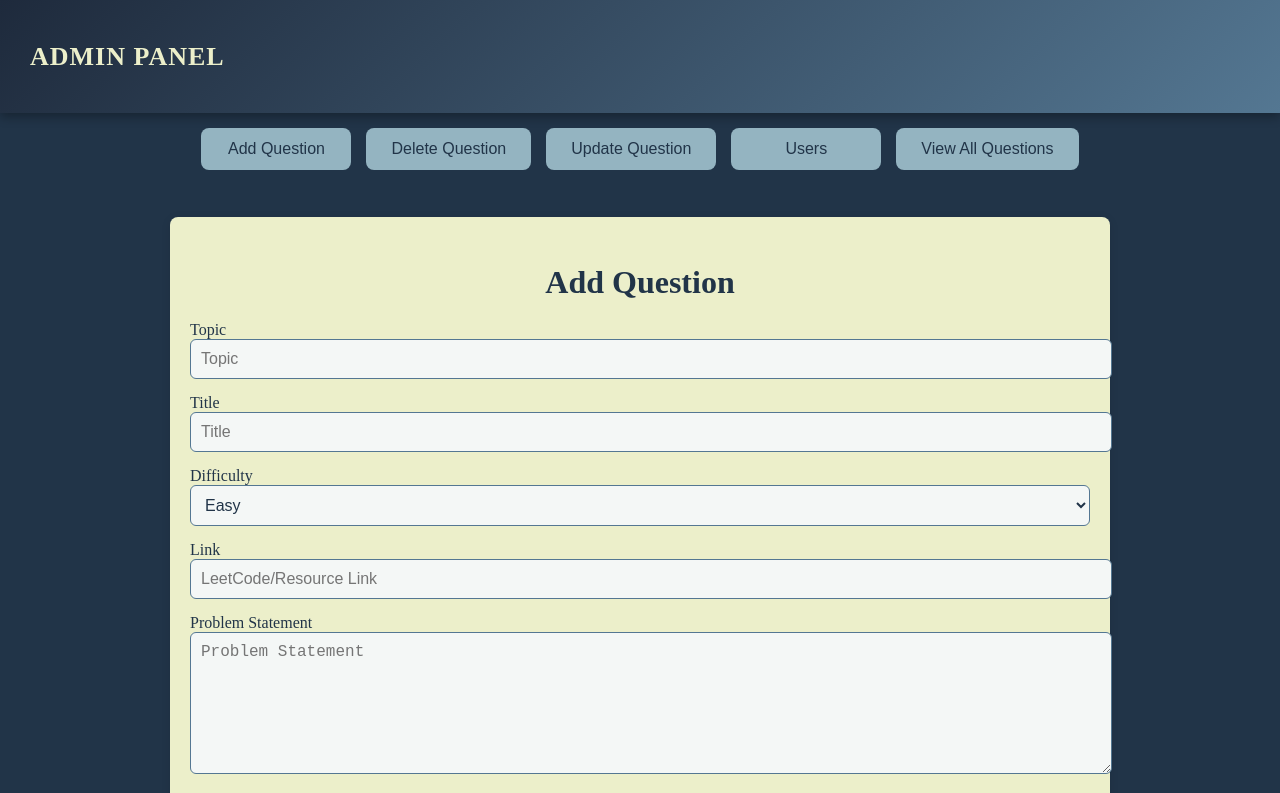
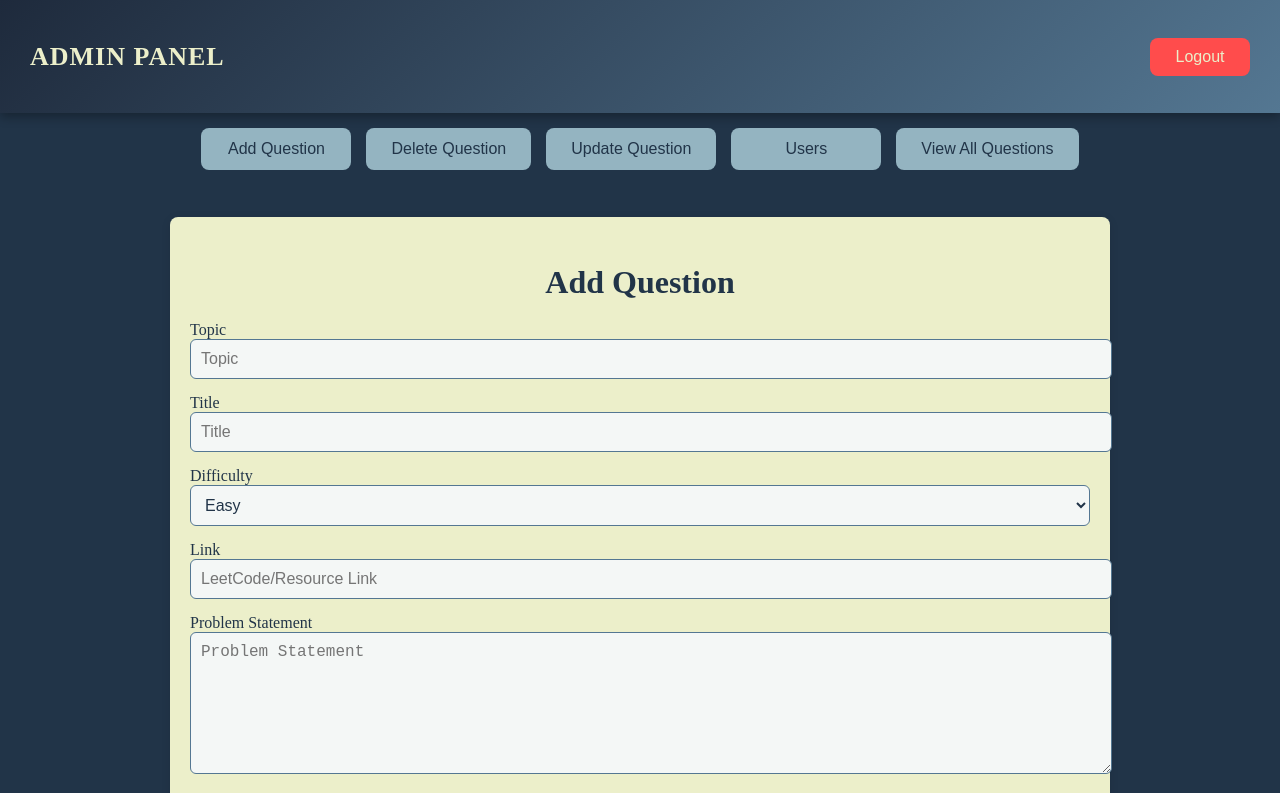
Before and after one commit to WeCodeTY/WeCode_WebSite, a React (Create React App) app in the folder client/: page /admin-dashboard in a window 1280 px wide. Shown: the top 793 px of the page. Built offline with nearby package versions, Linux system fonts and the light colour scheme; no server answers.

Commit message:
User Deleteion from admin

```diff
--- a/client/src/Layout1/Navbar.jsx
+++ b/client/src/Layout1/Navbar.jsx
@@ -193,7 +193,6 @@ const Navbar = () => {
   <div
     style={{
       position: "absolute",
-
       top: "70px",
       right: 0,
       backgroundColor: "#213448",
@@ -210,6 +209,7 @@ const Navbar = () => {
     <span style={{ color: "#ECEFCA", fontWeight: "bold", marginBottom: "5px" }}>
       Points: {userPoints}
     </span>
+
     {/* Show Create Room and Join Room only when on DSA Dashboard */}
     {isDsaDashboard && (
       <div style={{ display: "flex", gap: "10px", marginBottom: "5px" }}>
@@ -253,11 +253,13 @@ const Navbar = () => {
         </button>
       </div>
     )}
+
+    {/* Optimized Order for Buttons in Mobile Menu */}
     <span style={linkStyle} onClick={handleNavigateTouser}>User Details</span>
     <span style={linkStyle} onClick={handleNavigateToFollowDashboard}>Follow Dashboard</span>
     <span style={linkStyle} onClick={handleNavigateToUploadPost}>Upload Post</span>
     <span style={linkStyle} onClick={handleproblemsolved}>Problem Solved</span>
-              <span style={linkStyle} onClick={handleLogoutClick}>Logout</span>
+
     <span style={{ ...linkStyle, display: "block", marginBottom: "10px" }} onClick={NavigateFeed}>Home</span>
     <span style={{ ...linkStyle, display: "block", marginBottom: "10px" }} onClick={NavigateDsaCourses}>DSA Course</span>
     <span style={{ ...linkStyle, display: "block", marginBottom: "10px" }} onClick={NavigatetoWebDev}>Web Dev Course</span>
@@ -266,6 +268,8 @@ const Navbar = () => {
     <span style={{ ...linkStyle, display: "block", marginBottom: "10px" }} onClick={NavigatetoWebDevprojects}>Web Dev</span>
     <span style={{ ...linkStyle, display: "block", marginBottom: "10px" }} onClick={NavigatedDSADashboard}>DSA</span>
     <span style={{ ...linkStyle, display: "block", marginBottom: "10px" }} onClick={navigatetodevopsprojects}>DevOps</span>
+
+    <span style={linkStyle} onClick={handleLogoutClick}>Logout</span>
   </div>
 )}
         </div>
--- a/client/src/screens/Admin/AdminDashboard.jsx
+++ b/client/src/screens/Admin/AdminDashboard.jsx
@@ -4,7 +4,7 @@ import AddQuestion from './AddQuestion';
 import UpdateQuestion from './UpdateQuestion';
 import Users from './Users';
 import DeleteQuestion from './DeleteQuestion';
-import AllQuestions from './AllQuestions';  // Import the AllQuestions component
+import AllQuestions from './AllQuestions';
 
 const AdminDashboard = () => {
   const [action, setAction] = useState('add');
@@ -13,11 +13,22 @@ const AdminDashboard = () => {
   // Fetch all questions on component mount
 
 
+  const handleLogout = async () => {
+    try {
+      await axios.post(process.env.REACT_APP_LOGOUT_URI, {}, { withCredentials: true });
+      // Redirect to login or homepage after successful logout
+      window.location.href = '/login';  // Adjust the redirect path as necessary
+    } catch (error) {
+      console.error("Logout Error:", error);
+    }
+  };
+
   return (
     <div style={{ display: 'flex', flexDirection: 'column', height: '100vh' }}>
       {/* Navbar */}
       <div style={styles.navbar}>
         <h2 style={styles.navbarTitle}>Admin Panel</h2>
+        <button onClick={handleLogout} style={styles.logoutButton}>Logout</button> {/* Logout Button */}
       </div>
 
       {/* Buttons for Add, Delete, Update, Users, All Questions */}
@@ -26,7 +37,7 @@ const AdminDashboard = () => {
         <button style={styles.button} onClick={() => setAction('delete')}>Delete Question</button>
         <button style={styles.button} onClick={() => setAction('update')}>Update Question</button>
         <button style={styles.button} onClick={() => setAction('users')}>Users</button>
-        <button style={styles.button} onClick={() => setAction('allQuestions')}>View All Questions</button> {/* New button */}
+        <button style={styles.button} onClick={() => setAction('allQuestions')}>View All Questions</button>
       </div>
 
       {/* Main Content Section */}
@@ -35,7 +46,7 @@ const AdminDashboard = () => {
         {action === 'delete' && <DeleteQuestion />}
         {action === 'update' && <UpdateQuestion />}
         {action === 'users' && <Users />}
-        {action === 'allQuestions' && <AllQuestions questionsList={questionsList} />} {/* Display All Questions */}
+        {action === 'allQuestions' && <AllQuestions questionsList={questionsList} />}
       </div>
     </div>
   );
@@ -44,49 +55,59 @@ const AdminDashboard = () => {
 // Styles for the navbar, buttons, and main content with updated layout
 const styles = {
   navbar: {
-    background: 'linear-gradient(135deg, #1E2A3C, #547792)',  // Gradient background for a more dynamic look
-    color: '#ECEFCA',  // Navbar text color
+    background: 'linear-gradient(135deg, #1E2A3C, #547792)',
+    color: '#ECEFCA',
     display: 'flex',
     alignItems: 'center',
-    justifyContent: 'space-between',  // Spaced out elements for a cleaner look
-    padding: '20px 30px',  // Increased padding for a more spacious navbar
+    justifyContent: 'space-between',
+    padding: '20px 30px',
     position: 'sticky',
     top: '0',
     zIndex: '1000',
-    boxShadow: '0 4px 10px rgba(0, 0, 0, 0.3)',  // Enhanced shadow for a floating effect
+    boxShadow: '0 4px 10px rgba(0, 0, 0, 0.3)',
   },
   navbarTitle: {
     fontSize: '26px',
     fontWeight: 'bold',
     color: '#ECEFCA',
-    textTransform: 'uppercase',  // Added uppercase for a more formal, structured look
-    letterSpacing: '1px',  // Increased letter-spacing for better readability
+    textTransform: 'uppercase',
+    letterSpacing: '1px',
+  },
+  logoutButton: {
+    backgroundColor: '#FF4C4C',
+    color: '#ECEFCA',
+    border: 'none',
+    borderRadius: '8px',
+    padding: '10px 15px',
+    cursor: 'pointer',
+    fontSize: '16px',
+    fontWeight: '500',
+    transition: 'all 0.3s ease',
+    minWidth: '100px',
+    textAlign: 'center',
+    marginLeft: 'auto',
   },
   buttonContainer: {
     display: 'flex',
-    flexWrap: 'wrap',  // Allow buttons to wrap for better spacing on smaller screens
-    justifyContent: 'center',  // Centering the buttons
-    gap: '15px',  // Adjusted the gap between buttons
+    flexWrap: 'wrap',
+    justifyContent: 'center',
+    gap: '15px',
     padding: '15px',
     backgroundColor: '#213448',
     color: '#ECEFCA',
   },
   button: {
-    padding: '12px 25px',  // Increased padding for a bolder button
-    backgroundColor: '#94B4C1',  // Accent color for buttons
-    color: '#213448',  // Primary color for text
+    padding: '12px 25px',
+    backgroundColor: '#94B4C1',
+    color: '#213448',
     border: 'none',
-    borderRadius: '8px',  // Rounded corners for a softer look
+    borderRadius: '8px',
     cursor: 'pointer',
     fontSize: '16px',
     fontWeight: '500',
     transition: 'all 0.3s ease',
-    minWidth: '150px',  // Ensuring buttons have a consistent size
-    textAlign: 'center',  // Centered text in buttons
-  },
-  buttonHover: {
-    backgroundColor: '#547792',  // Slightly darker hover effect for buttons
-    transform: 'scale(1.05)',  // Scale up on hover
+    minWidth: '150px',
+    textAlign: 'center',
   },
   mainContent: {
     flexGrow: 1,
```
Lines whose indentation alone changed are shown as unchanged.
